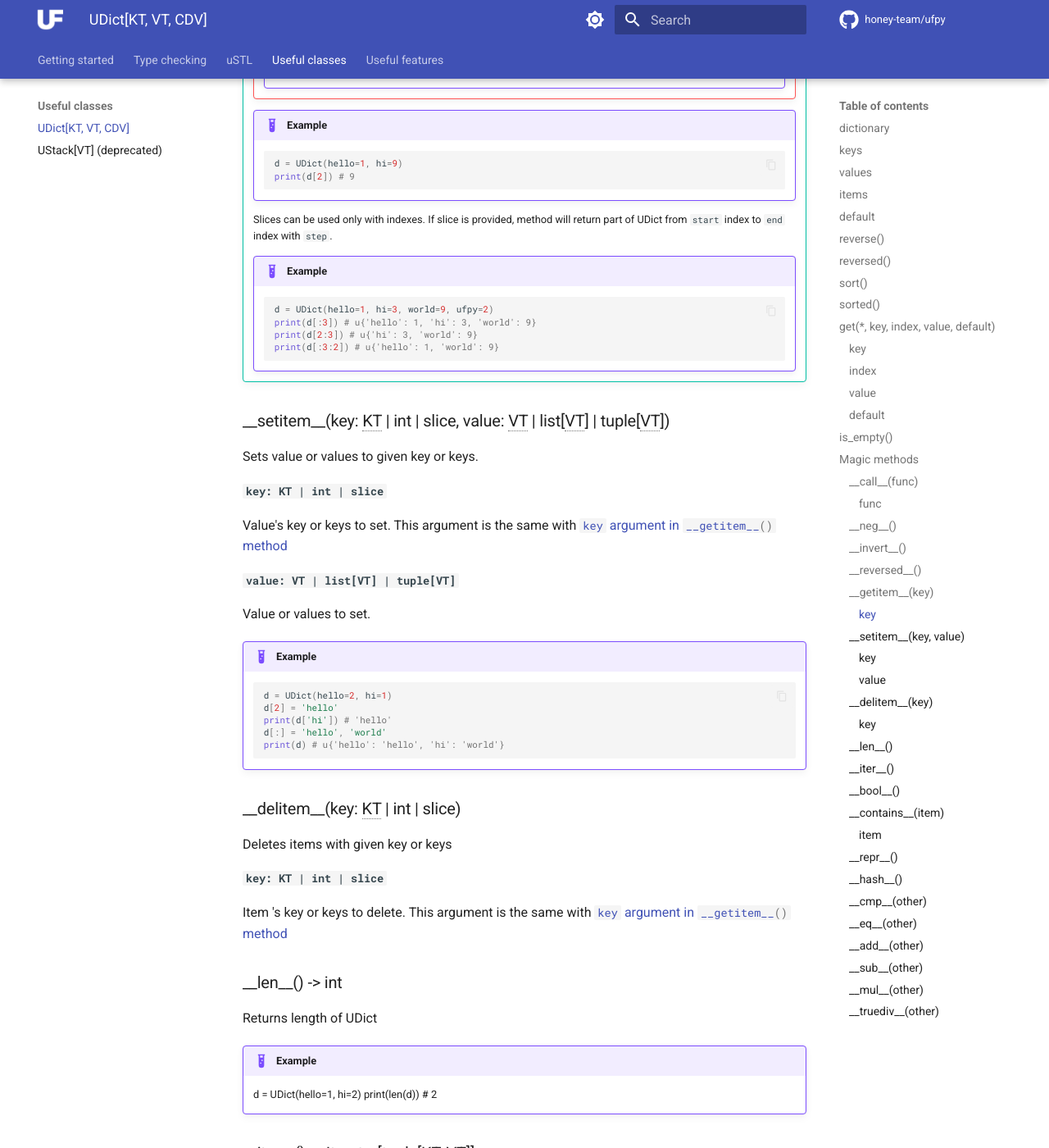
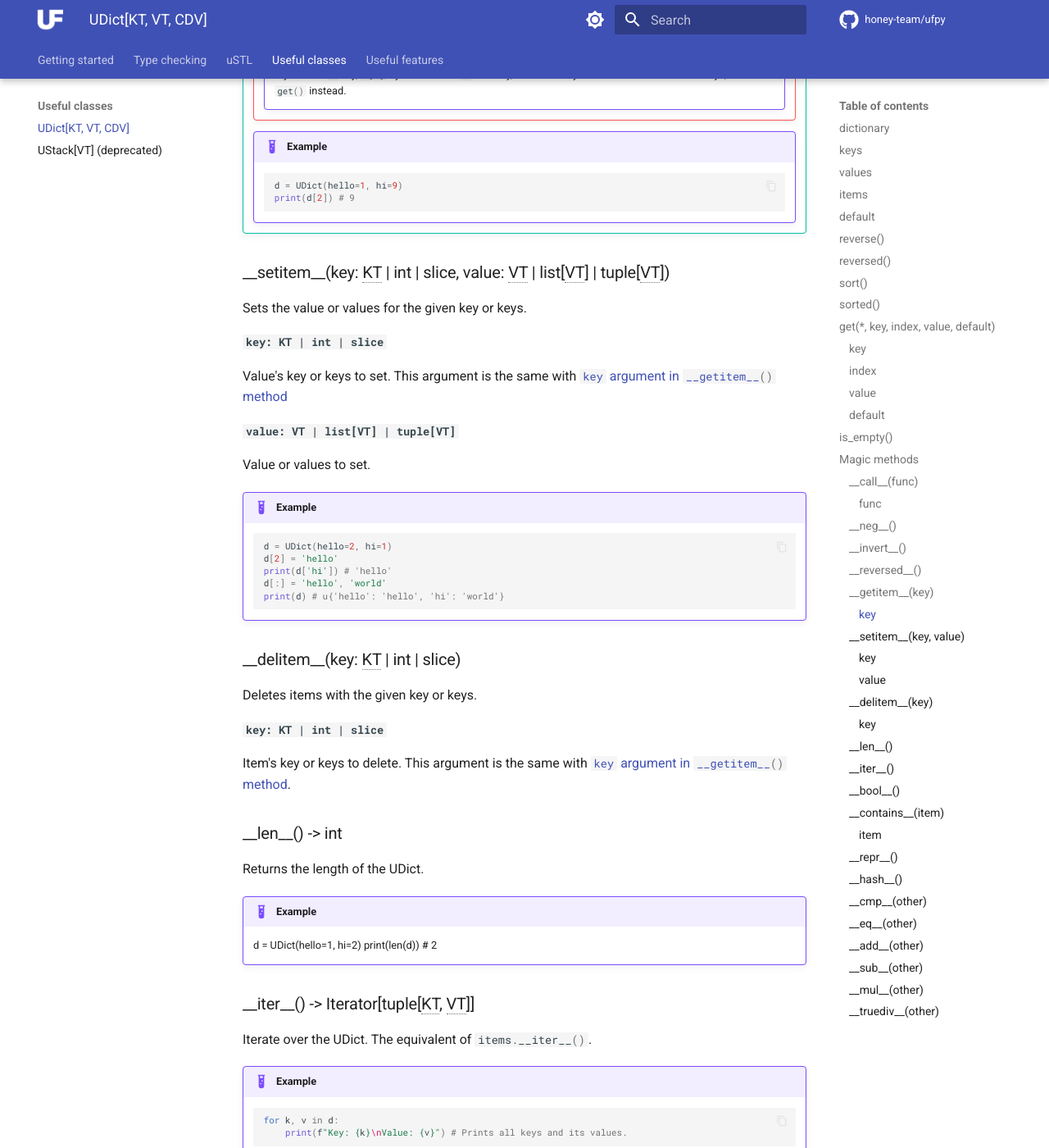
Before and after one commit to honey-team/ufpy-website, an MkDocs documentation site: the page built from docs/useful_classes/udict.md, in a window 1280 px wide and 1400 px high, scrolled down 8081 px. Shown: the whole window at 82% size. Built offline with MkDocs 1.6.1 and Material for MkDocs 9.7.7, drawn with Linux system fonts in a browser that asks for light colours; comment, search, counter and statistics services are not loaded; the version menu is left out; some of the changed text lies outside the part shown.

Commit message:
Fix issues from sourcery's review №2

````diff
--- a/docs/useful_classes/udict.md
+++ b/docs/useful_classes/udict.md
@@ -250,7 +250,7 @@
 
 ## is_empty() -> bool { data-toc-label="is_empty()" }
 
-`#!py True` if `len(UDict) == 0` else `#!py False`
+Returns `True` if the UDict is empty (`len(UDict) == 0`), otherwise returns `False`.
 
 !!! example
     ```py
@@ -296,7 +296,7 @@
 
 ### \_\_neg\_\_() -> UDict[KT, int | float, CDV] { data-toc-label="\_\_neg\_\_()" }
 
-Does all values (if they support `-` operator) to they's opposite numbers.
+Negates all values (if they support the `-` operator) to their opposite numbers.
 
 !!! example
     ```py
@@ -324,7 +324,9 @@
 
 ### \_\_getitem\_\_(key: KT | int | slice) -> UDict[KT, VT, DV] | VT { data-toc-label="\_\_getitem\_\_(key)" }
 
-Returns value for one key, or UDict for multiply keys provided with slice.
+Returns the value for a single key, or a UDict for multiple keys provided with a slice.
+
+!!! warning "Indexes starting at 1."
 
 Arguments:
 #### `key: KT | int | slice` { data-toc-label="key" }
@@ -334,12 +336,11 @@
 !!! example
     ```py
     print(d['hello'])
+    print(d[1:2])
     ```
 
-!!! tip "Using indexes and slices"
-    You can use indexes and slices in `#!py __getitem__()`.
-
-    !!! warning "Indexes starting at 1."
+!!! tip "Using indexes"
+    You can also use indexes in `#!py __getitem__()`.
 
     !!! failure
         Keep in mind that indexes are using after the keys with the given value were not found.
@@ -353,20 +354,9 @@
         print(d[2]) # 9
         ```
 
-    Slices can be used only with indexes. If slice is provided, method will return part of UDict from `start` index to
-    `end` index with `step`.
-
-    !!! example
-        ```py
-        d = UDict(hello=1, hi=3, world=9, ufpy=2)
-        print(d[:3]) # u{'hello': 1, 'hi': 3, 'world': 9}
-        print(d[2:3]) # u{'hi': 3, 'world': 9}
-        print(d[:3:2]) # u{'hello': 1, 'world': 9}
-        ```
-
 ### \_\_setitem\_\_(key: KT | int | slice, value: VT | list[VT] | tuple[VT]) { data-toc-label="\_\_setitem\_\_(key, value)" }
 
-Sets value or values to given key or keys.
+Sets the value or values for the given key or keys.
 
 #### `key: KT | int | slice` { data-toc-label="key" }
 
@@ -387,15 +377,15 @@
 
 ### \_\_delitem\_\_(key: KT | int | slice) { data-toc-label="\_\_delitem\_\_(key)" }
 
-Deletes items with given key or keys
+Deletes items with the given key or keys.
 
 #### `key: KT | int | slice` { data-toc-label="key" }
 
-Item 's key or keys to delete. This argument is the same with [`key` argument in `#!py __getitem__()` method](#key-kt-int-slice)
+Item's key or keys to delete. This argument is the same with [`key` argument in `#!py __getitem__()` method](#key-kt-int-slice).
 
 ### \_\_len\_\_() -> int { data-toc-label="\_\_len\_\_()" }
 
-Returns length of UDict
+Returns the length of the UDict.
 
 !!! example
     d = UDict(hello=1, hi=2)
@@ -403,7 +393,7 @@
 
 ### \_\_iter\_\_() -> Iterator[tuple[KT, VT]] { data-toc-label="\_\_iter\_\_()" }
 
-Iterate UDict. The equivalent of `#!py items.__iter__()`.
+Iterate over the UDict. The equivalent of `#!py items.__iter__()`.
 
 !!! example
     ```py
@@ -413,7 +403,7 @@
 
 ### \_\_bool\_\_() -> bool { data-toc-label="\_\_bool\_\_()" }
 
-Returns that UDict is not empty. The equivalent of `#!py not is_empty()`
+Returns whether the UDict is not empty. The equivalent of `#!py not is_empty()`
 
 !!! example
     ```py
@@ -424,7 +414,7 @@
 
 ### \_\_contains\_\_(item: tuple[KT, VT] | list[KT | VT] | KT) -> bool { data-toc-label="\_\_contains\_\_(item)" }
 
-Check that item or key in UDict.
+Checks whether the item or key is in the UDict.
 
 Arguments:
 #### item: tuple[KT, VT] | list[KT | VT] | KT { data-toc-label="item" }
@@ -439,7 +429,7 @@
 
 ### \_\_repr\_\_() -> str { data-toc-label="\_\_repr\_\_()" }
 
-Returns string presentation of UDict. Because of it, UDict can be used in `#!py print()` and `#!py repr()`
+Returns the string representation of the UDict. This allows the UDict to be used in `print()` and `repr()`.
 
 !!! example
     ```py
@@ -450,13 +440,13 @@
 
 ### \_\_hash\_\_() -> int { data-toc-label="\_\_hash\_\_()" }
 
-Returns hash for `#!py repr(UDict)`. The equivalent of `#!py repr(UDict).__hash__()`
+Returns the hash for `#!py repr(UDict)`. The equivalent of `#!py repr(UDict).__hash__()`.
 
 ### \_\_cmp\_\_(other: dict[KT, VT] | UDict[KT, VT, CDV]) -> int { data-toc-label="\_\_cmp\_\_(other)" }
 
-Used by `#!py @cmp_generator`, which generates compare magic methods, like `==`, `!=`, `>`, `>=`, `<`, `<=` operators.
+Used by `#!py @cmp_generator`, which generates comparison magic methods like `==`, `!=`, `>`, `>=`, `<`, `<=` operators.
 
-Comparing UDicts is comparing their lengths, except of [`#!py __eq__()`]().
+Comparing UDicts involves comparing their lengths, except for `#!py __eq__()`.
 
 !!! example
     ```py
@@ -469,7 +459,7 @@
 
 ### \_\_eq\_\_(other: dict[KT, VT] | UDict[KT, VT, CDV]) -> bool { data-toc-label="\_\_eq\_\_(other)" }
 
-Checks that UDicts are same. (Overrides generated by `#!py @cmp_generator` magic method)
+Checks whether UDicts are the same. (Overrides generated by `#!py @cmp_generator` magic method)
 
 !!! example
     ```py
@@ -487,7 +477,7 @@
 
 ### \_\_add\_\_(other: dict[KT, VT] | UDict[KT, VT, CDV]) -> UDict[KT, VT, CDV] { data-toc-label="\_\_add\_\_(other)" }
 
-Add dictionary or UDict's dictionary to UDict's dictionary. This method also have `r` and `i` version (`+=`)
+Adds the dictionary or UDict's dictionary to the UDict's dictionary. This method also has `r` and `i` versions (`+=`).
 
 !!! example
     ```py
@@ -502,7 +492,7 @@
 
 ### \_\_sub\_\_(other: dict[KT, VT] | UDict[KT, VT, CDV]) -> UDict[KT, VT, CDV] { data-toc-label="\_\_sub\_\_(other)" }
 
-Substract dictionary or UDict's dictionary from UDict's dictionary. This method also have `r` and `i` version (`-=`)
+Subtracts the dictionary or UDict's dictionary from the UDict's dictionary. This method also has `r` and `i` versions (`-=`).
 
 !!! example
     ```py
````
